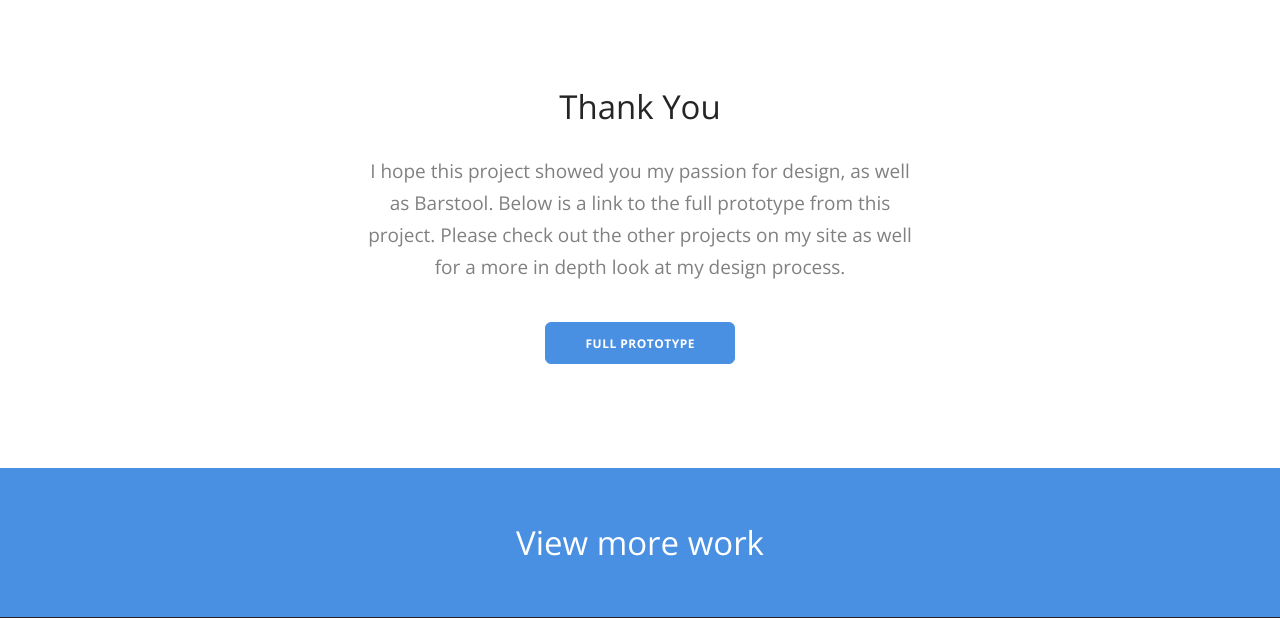
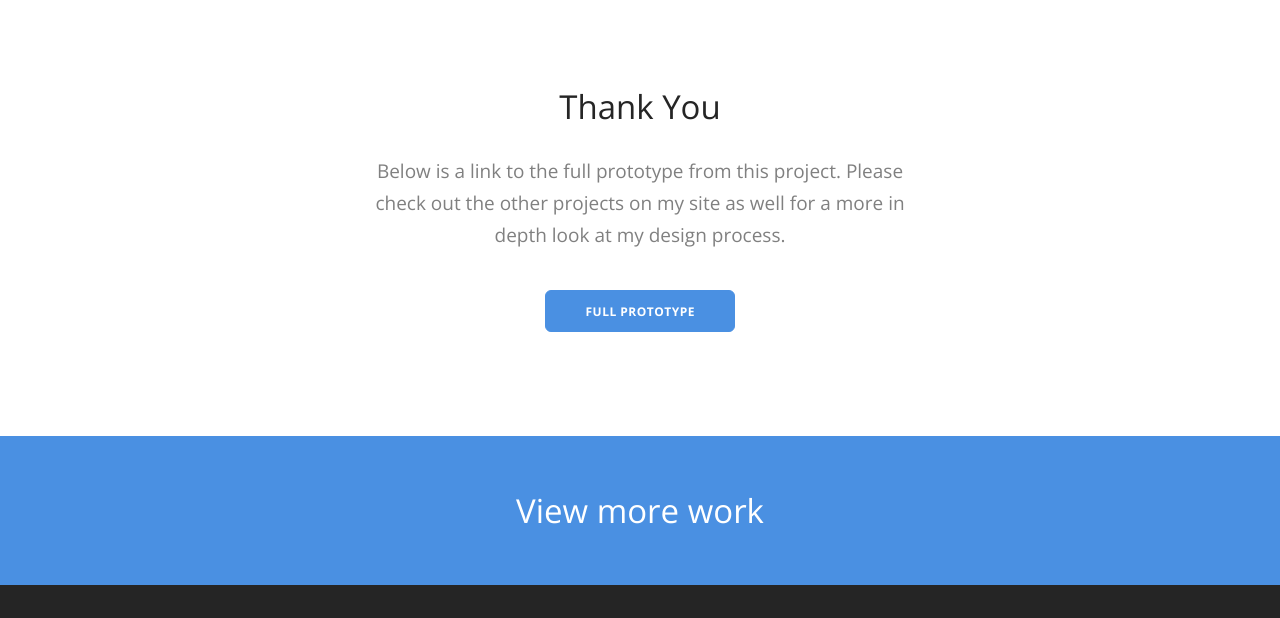
Before and after one commit to ajvetter/ajvme, a plain HTML site: page barstool.html in a window 1280 px wide. Shown: the part 4260-4878 px from the top of the page. Drawn offline with nearby package versions, Linux system fonts and the light colour scheme; files whose address does not match are found by name; a web font is replaced by a local one.

Commit message:
Barstool cahnge + resume update

```diff
--- a/barstool.html
+++ b/barstool.html
@@ -192,7 +192,7 @@
                         <div class="col-md-8 col-lg-6">
                             <div class="cta">
                                 <h2>Thank You</h2>
-                                <p class="lead"> I hope this project showed you my passion for design, as well as Barstool. Below is a link to the full prototype from this project. Please check out the other projects on my site as well for a more in depth look at my design process. </p> <a class="btn btn--primary type--uppercase" href="https://xd.adobe.com/view/70f41190-fa40-495f-4b51-985572c9ea99-06c5/?fullscreen" target="_blank"><span class="btn__text">Full Prototype</span></a> </div>
+                                <p class="lead"> Below is a link to the full prototype from this project. Please check out the other projects on my site as well for a more in depth look at my design process. </p> <a class="btn btn--primary type--uppercase" href="https://xd.adobe.com/view/70f41190-fa40-495f-4b51-985572c9ea99-06c5/?fullscreen" target="_blank"><span class="btn__text">Full Prototype</span></a> </div>
                         </div>
                     </div>
                 </div>
```
Also changed, not shown: 1 other file.
